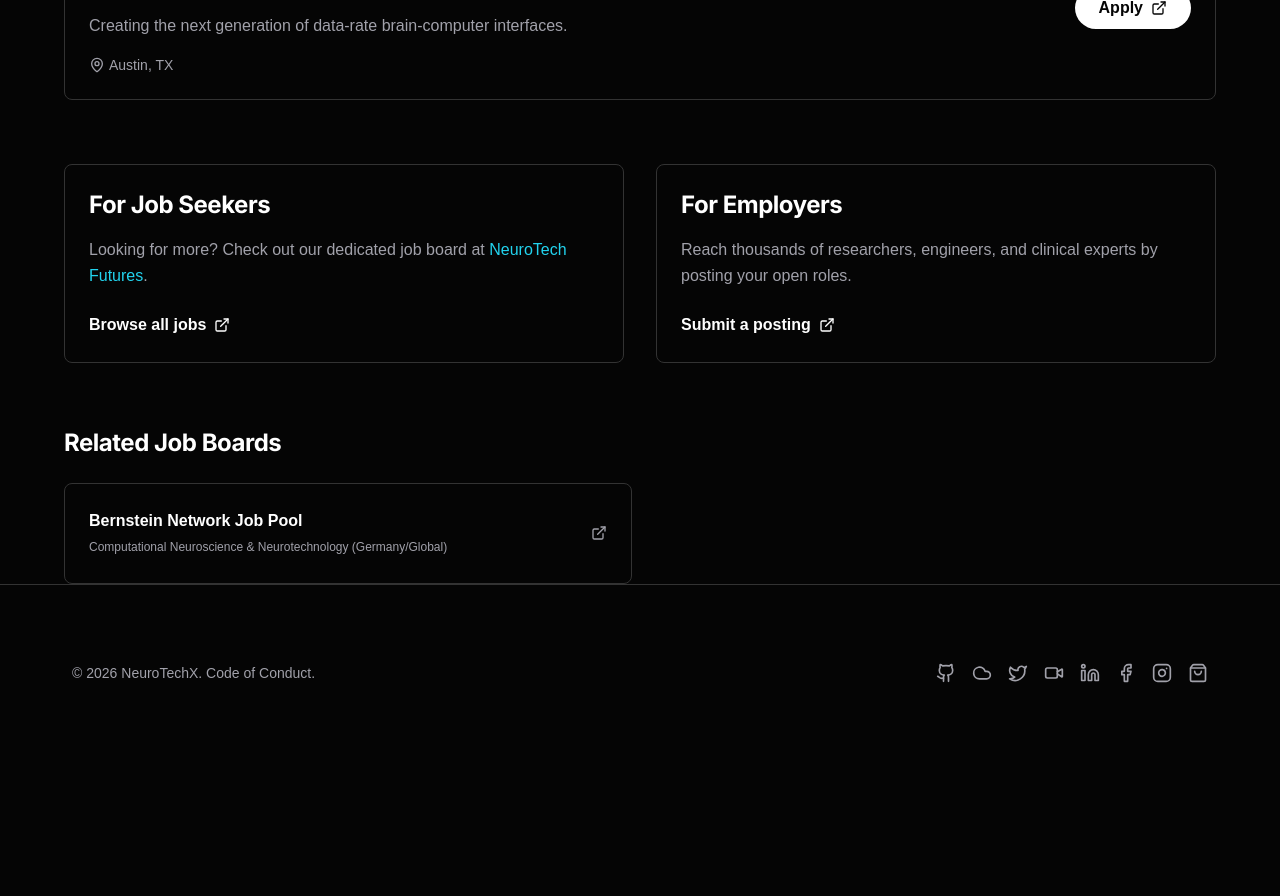
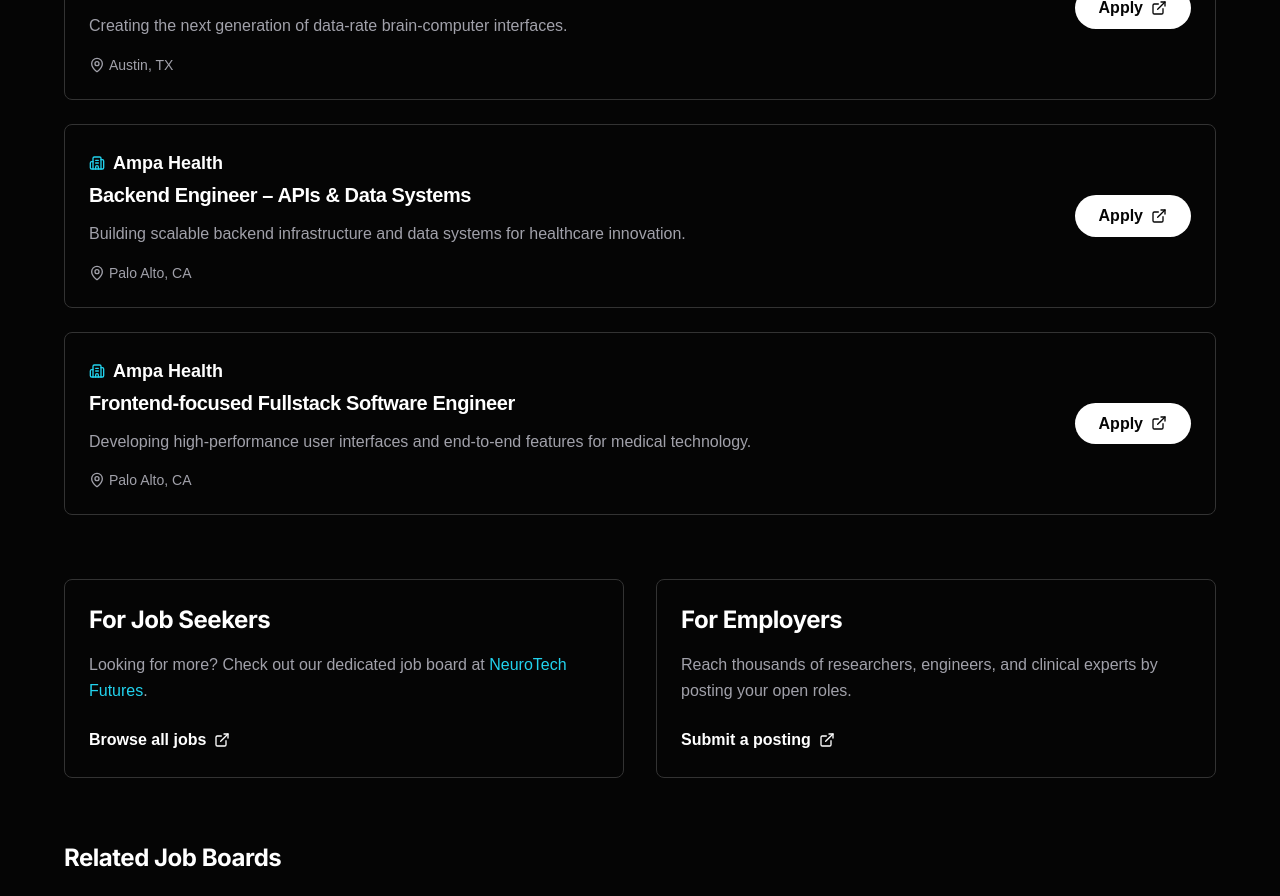
Before and after one commit to webntx/neurotechx-website, a Next.js app: page /jobs in a window 1280 px wide. Shown: the part 1440-2336 px from the top of the page. Before the commit the page ends 2201 px from the top, so only its background shows below. Built offline with nearby package versions, Linux system fonts and the light colour scheme; a web font is replaced by a local one.

Commit message:
feat: add Ampa Health engineering roles to Jobs page

```diff
--- a/src/app/jobs/page.tsx
+++ b/src/app/jobs/page.tsx
@@ -37,6 +37,20 @@
         location: 'Austin, TX',
         description: 'Creating the next generation of data-rate brain-computer interfaces.',
         link: 'https://paradromics.com/'
+    },
+    {
+        company: 'Ampa Health',
+        role: 'Backend Engineer – APIs & Data Systems',
+        location: 'Palo Alto, CA',
+        description: 'Building scalable backend infrastructure and data systems for healthcare innovation.',
+        link: 'https://www.ampahealth.com/careers'
+    },
+    {
+        company: 'Ampa Health',
+        role: 'Frontend-focused Fullstack Software Engineer',
+        location: 'Palo Alto, CA',
+        description: 'Developing high-performance user interfaces and end-to-end features for medical technology.',
+        link: 'https://www.ampahealth.com/careers'
     }
 ];
 
```
